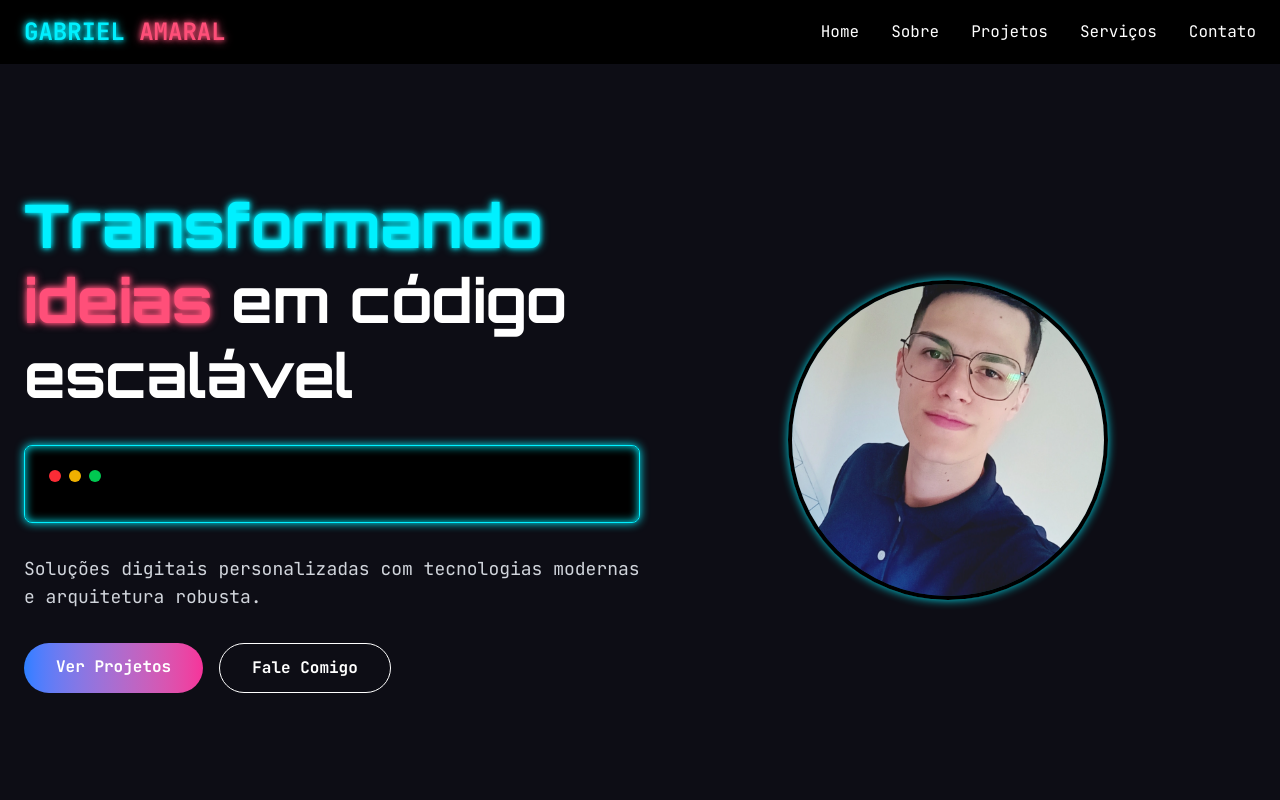
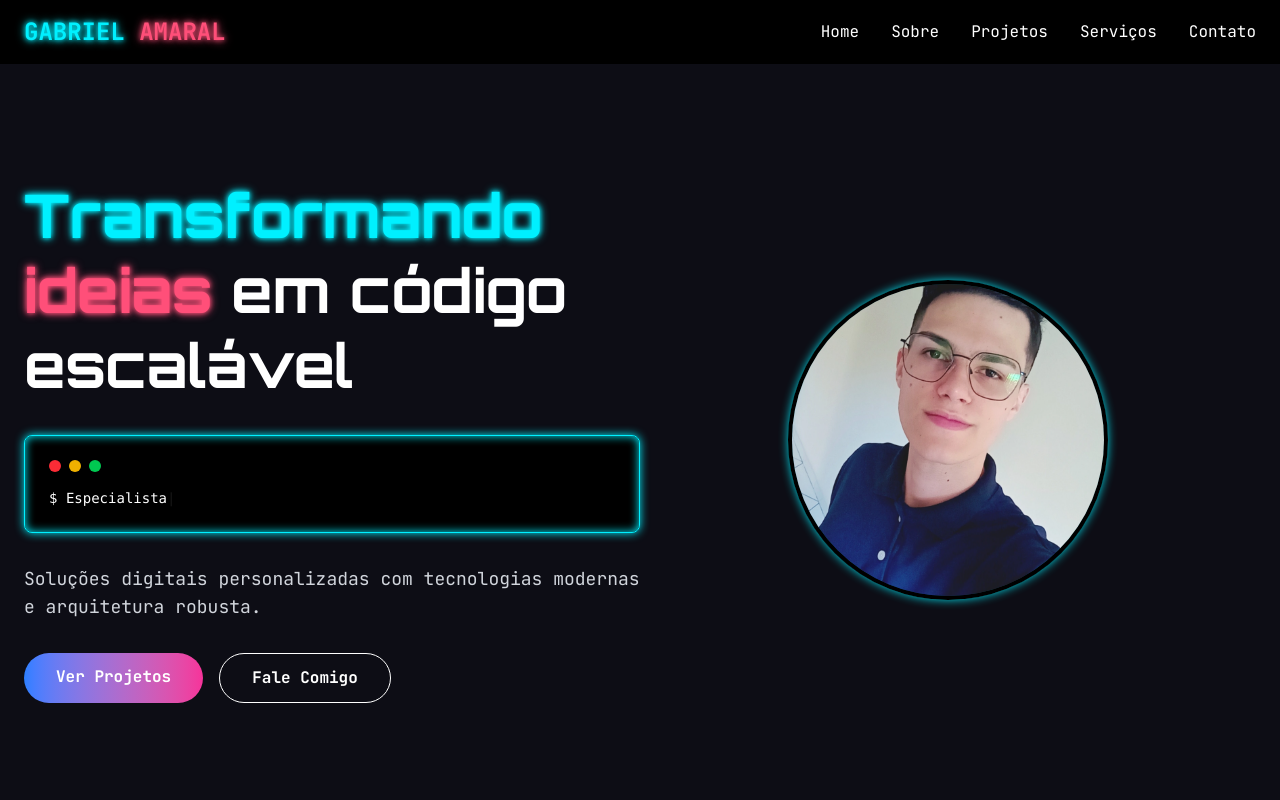
Before and after one commit to Gaabriel22/gabriel-dev, a Next.js app: page / in a window 1280 px wide. Shown: the top 800 px of the page. Built offline with nearby package versions, Linux system fonts and the light colour scheme.

Commit message:
feat: adiciona efeito de digitação no terminal do Hero

```diff
--- a/src/components/home/Hero.tsx
+++ b/src/components/home/Hero.tsx
@@ -1,4 +1,5 @@
 import Image from "next/image"
+import TerminalTyping from "./TerminalTyping"
 
 export default function Hero() {
   return (
@@ -19,11 +20,7 @@ export default function Hero() {
                 <div className="w-3 h-3 rounded-full bg-green-500"></div>
               </div>
               <div className="font-mono">
-                <p>
-                  <span className="text-green-400"></span>
-                  <span className="terminal-text"></span>
-                  <span className="terminal-cursor"></span>
-                </p>
+                <TerminalTyping />
               </div>
             </div>
 
--- /dev/null
+++ b/src/components/home/TerminalTyping.tsx
@@ -0,0 +1,47 @@
+"use client"
+
+import phrases from "@/lib/phrases"
+import { useEffect, useState } from "react"
+
+export default function TerminalTyping() {
+  const [text, setText] = useState("")
+  const [index, setIndex] = useState(0)
+  const [letter, setLetter] = useState(0)
+  const [isDeleting, setIsDeleting] = useState(false)
+  const [isPaused, setIsPaused] = useState(false)
+
+  useEffect(() => {
+    if (isPaused) return
+
+    let typingSpeed = isDeleting ? 50 : 100
+    const currentPhrase = phrases[index]
+
+    const timer = setTimeout(() => {
+      const updatedLetter = isDeleting ? letter - 1 : letter + 1
+      setLetter(updatedLetter)
+      setText(currentPhrase.substring(0, updatedLetter))
+
+      if (!isDeleting && updatedLetter === currentPhrase.length) {
+        setIsPaused(true)
+        setTimeout(() => {
+          setIsPaused(false)
+          setIsDeleting(true)
+        }, 1500)
+      }
+
+      if (isDeleting && updatedLetter === 0) {
+        setIsDeleting(false)
+        setIndex((prev) => (prev + 1) % phrases.length)
+      }
+    }, typingSpeed)
+
+    return () => clearTimeout(timer)
+  }, [letter, isDeleting, index, isPaused])
+
+  return (
+    <p className="text-gree-400 font-mono text-sm">
+      <span>$</span> <span>{text}</span>
+      <span className="terminal-cursor">|</span>
+    </p>
+  )
+}
--- /dev/null
+++ b/src/lib/phrases.ts
@@ -0,0 +1,8 @@
+const phrases = [
+  "Desenvolvedor Full-Stack",
+  "Especialista em JavaScript",
+  "Automatizador de Processos com Código",
+  "Conector de APIs e Soluções Inteligentes",
+]
+
+export default phrases
```
Also changed, not shown: src/lib/constants.ts (deleted), src/lib/particles.ts (deleted).
